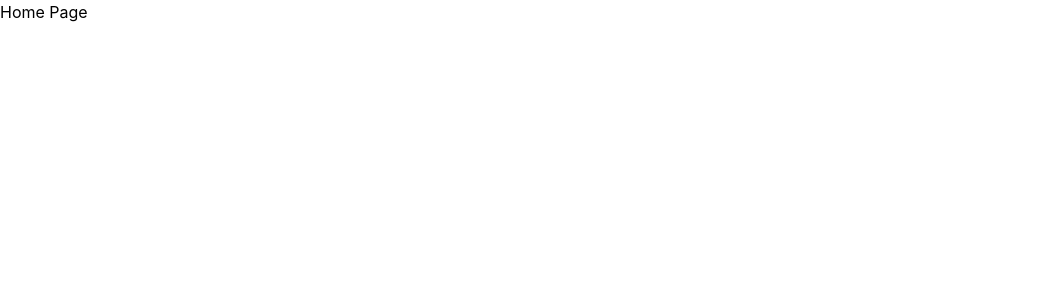
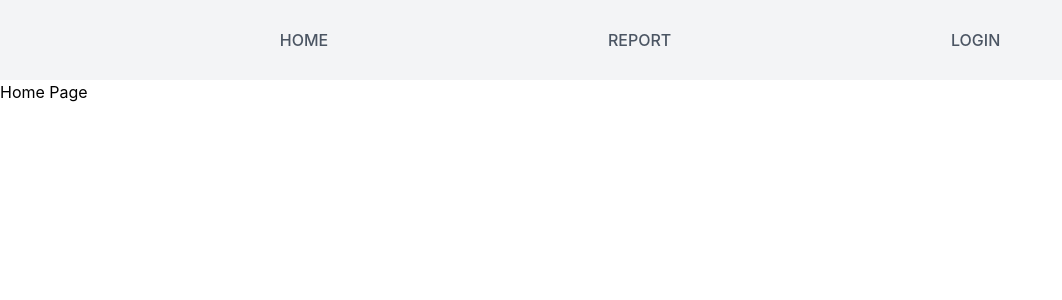
Before and after one commit to ouckah/bully-be-gone, a Next.js app: page / in a window 1280 px wide. Shown: the top 300 px of the page, without its empty margins (0-1062 px from the left). Built offline with nearby package versions, Linux system fonts and the light colour scheme.

Commit message:
🚀 Header Component

```diff
--- /dev/null
+++ b/components/Header/index.jsx
@@ -0,0 +1,30 @@
+import Link from 'next/link'
+
+const Header = () =>
+{
+    return (
+        <>
+
+            <div className='flex flex-row justify-evenly items-center w-full h-20 bg-gray-100'>
+                <Link href='/'>
+                    <h1 className='font-medium text-gray-600 uppercase cursor-pointer transition-colors duration-300 hover:text-gray-400'>
+                        Home
+                    </h1>
+                </Link>
+                <Link href='/student-report-form'>
+                    <h1 className='font-medium text-gray-600 uppercase cursor-pointer transition-colors duration-300 hover:text-gray-400'>
+                        Report
+                    </h1>
+                </Link>
+                <Link href='/login'>
+                    <h1 className='font-medium text-gray-600 uppercase cursor-pointer transition-colors duration-300 hover:text-gray-400'>
+                        Login
+                    </h1>
+                </Link>
+            </div>
+
+        </>
+    )
+}
+
+export default Header
--- a/pages/_app.js
+++ b/pages/_app.js
@@ -1,7 +1,18 @@
 import '../styles/globals.css'
+import Header from '../components/Header'
 
-function MyApp({ Component, pageProps }) {
-  return <Component {...pageProps} />
+function MyApp ({ Component, pageProps })
+{
+  return (
+
+    <>
+
+      <Header/>
+      <Component {...pageProps} />
+
+    </>
+
+  )
 }
 
 export default MyApp
--- a/pages/index.js
+++ b/pages/index.js
@@ -4,9 +4,6 @@ export default function Home() {
   return (
     <>
       <h1>Home Page</h1>
-      <Link href='/Student-Report-Form'>
-        <div className="w-full h-20 bg-white"></div>
-      </Link>
     </>
   )
 }
--- a/styles/globals.css
+++ b/styles/globals.css
@@ -18,13 +18,3 @@ a {
 * {
   box-sizing: border-box;
 }
-
-@media (prefers-color-scheme: dark) {
-  html {
-    color-scheme: dark;
-  }
-  body {
-    color: white;
-    background: black;
-  }
-}
```
Also changed, not shown: public/home-image.jpg (added).
